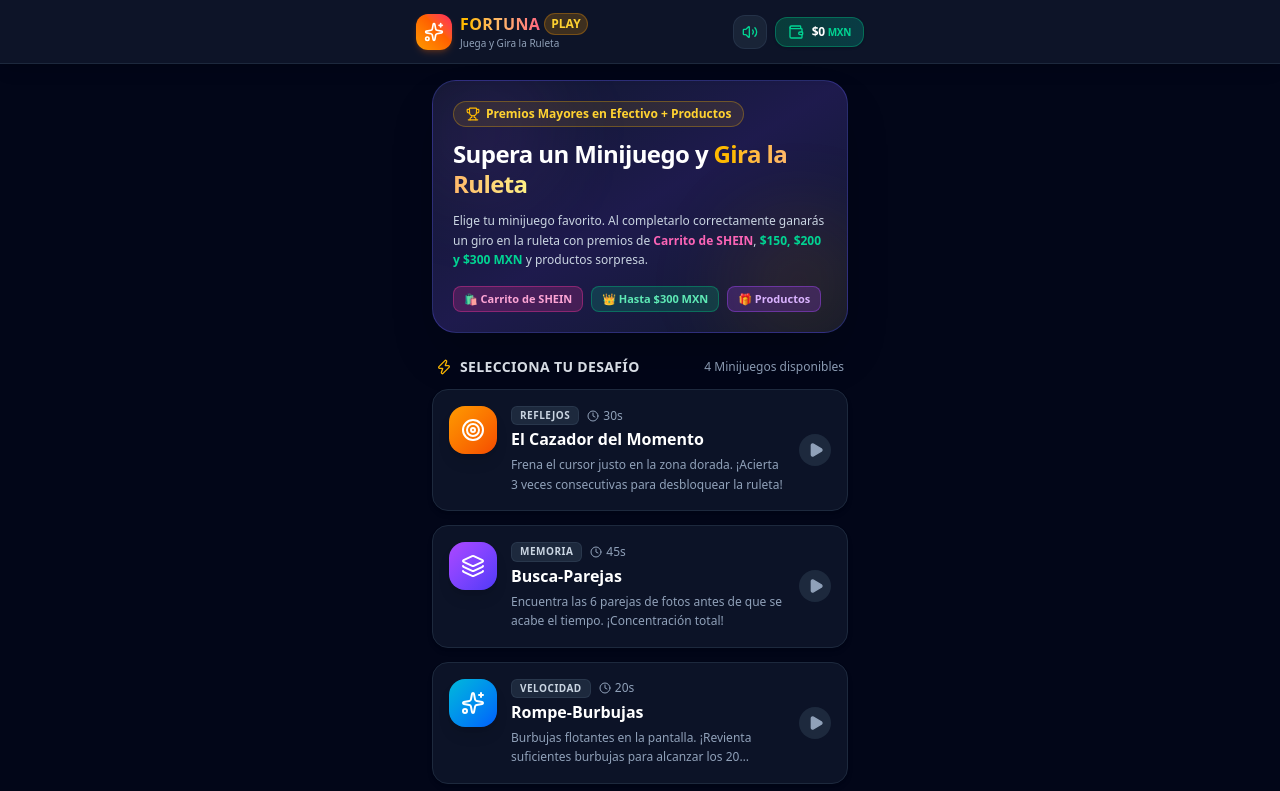
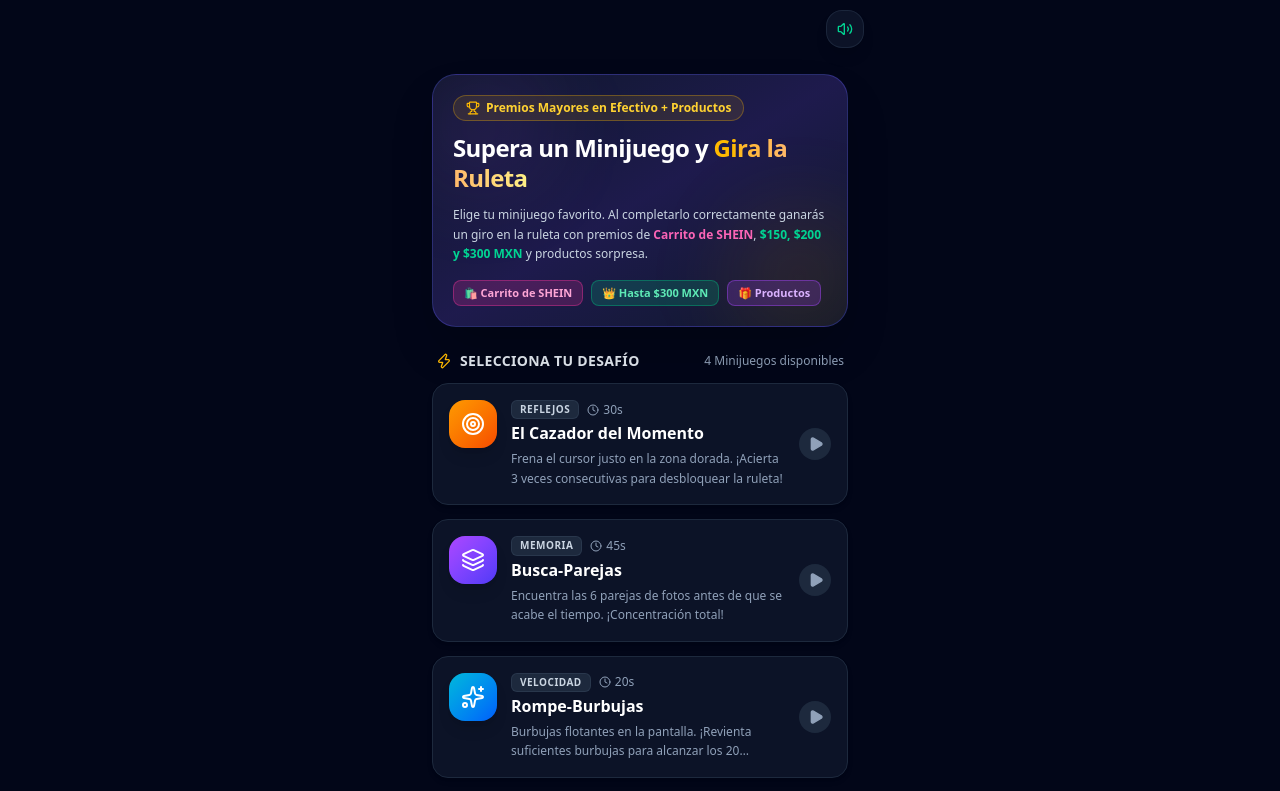
Before and after one commit to VicenteFigueroaa/eli, a Next.js app: page / in a window 1280 px wide. Shown: the top 791 px of the page. Built offline with nearby package versions, Linux system fonts and the light colour scheme.

Commit message:
style: barra superior simplificada dejando unicamente el boton de sonido

```diff
--- a/components/Header.tsx
+++ b/components/Header.tsx
@@ -1,21 +1,16 @@
 'use client';
 
 import React, { useState, useEffect } from 'react';
-import { Volume2, VolumeX, Gift, Wallet, Sparkles } from 'lucide-react';
+import { Volume2, VolumeX } from 'lucide-react';
 import { sounds } from '../utils/sound';
-import { WonPrize } from '../types/game';
 
 interface HeaderProps {
-  wonPrizes: WonPrize[];
-  onOpenInventory: () => void;
-  onHomeClick: () => void;
+  wonPrizes?: unknown;
+  onOpenInventory?: () => void;
+  onHomeClick?: () => void;
 }
 
-export const Header: React.FC<HeaderProps> = ({
-  wonPrizes,
-  onOpenInventory,
-  onHomeClick,
-}) => {
+export const Header: React.FC<HeaderProps> = () => {
   const [isMuted, setIsMuted] = useState(false);
 
   useEffect(() => {
@@ -30,46 +25,14 @@ export const Header: React.FC<HeaderProps> = ({
     }
   };
 
-  const totalCash = wonPrizes
-    .filter((p) => p.type === 'cash')
-    .reduce((sum, p) => {
-      const match = p.valueText.match(/\d+/);
-      return sum + (match ? parseInt(match[0], 10) : 0);
-    }, 0);
-
-  const productCount = wonPrizes.filter((p) => p.type === 'product').length;
-
   return (
-    <header className="sticky top-0 z-30 w-full bg-slate-900/90 backdrop-blur-md border-b border-slate-800 px-4 py-3 shadow-lg">
-      <div className="flex items-center justify-between max-w-md mx-auto">
-        {/* Brand / Logo */}
-        <button
-          onClick={onHomeClick}
-          className="flex items-center gap-2 group text-left focus:outline-none"
-        >
-          <div className="w-9 h-9 rounded-xl bg-gradient-to-tr from-amber-500 via-orange-500 to-rose-500 flex items-center justify-center shadow-md shadow-orange-500/20 group-hover:scale-105 transition-transform">
-            <Sparkles className="w-5 h-5 text-white" />
-          </div>
-          <div>
-            <div className="flex items-center gap-1">
-              <span className="font-black text-transparent bg-clip-text bg-gradient-to-r from-amber-400 via-orange-300 to-rose-400 text-base tracking-wide">
-                FORTUNA
-              </span>
-              <span className="text-xs px-1.5 py-0.5 rounded-full bg-amber-500/20 text-amber-300 font-bold border border-amber-500/30">
-                PLAY
-              </span>
-            </div>
-            <p className="text-[10px] text-slate-400 font-medium">Juega y Gira la Ruleta</p>
-          </div>
-        </button>
-
-        {/* Action Controls & Wallet */}
-        <div className="flex items-center gap-2">
-          {/* Sound Toggle */}
+    <header className="sticky top-0 z-30 w-full px-4 py-2.5 pointer-events-none">
+      <div className="flex items-center justify-end max-w-md mx-auto pointer-events-auto">
+        {/* Sound Toggle Button Only */}
         <button
           onClick={handleToggleSound}
           aria-label={isMuted ? 'Activar sonido' : 'Silenciar'}
-            className="p-2 rounded-xl bg-slate-800/80 hover:bg-slate-700 text-slate-300 hover:text-white border border-slate-700/50 transition-all active:scale-95"
+          className="p-2.5 rounded-2xl bg-slate-900/85 hover:bg-slate-800 text-slate-300 hover:text-white border border-slate-800/90 backdrop-blur-md shadow-lg transition-all active:scale-95"
         >
           {isMuted ? (
             <VolumeX className="w-4 h-4 text-rose-400" />
@@ -77,25 +40,6 @@ export const Header: React.FC<HeaderProps> = ({
             <Volume2 className="w-4 h-4 text-emerald-400" />
           )}
         </button>
-
-          {/* Wallet / Prizes Button */}
-          <button
-            onClick={onOpenInventory}
-            className="flex items-center gap-2 px-3 py-1.5 rounded-xl bg-gradient-to-r from-emerald-600/30 to-teal-600/30 hover:from-emerald-600/40 hover:to-teal-600/40 border border-emerald-500/40 text-emerald-300 shadow-sm active:scale-95 transition-all"
-          >
-            <div className="relative">
-              <Wallet className="w-4 h-4 text-emerald-400" />
-              {productCount > 0 && (
-                <span className="absolute -top-1.5 -right-2 w-3.5 h-3.5 rounded-full bg-amber-500 text-slate-950 font-black text-[9px] flex items-center justify-center">
-                  {productCount}
-                </span>
-              )}
-            </div>
-            <span className="text-xs font-bold text-white tracking-tight">
-              ${totalCash} <span className="text-[10px] text-emerald-400">MXN</span>
-            </span>
-          </button>
-        </div>
       </div>
     </header>
   );
```
Lines whose indentation alone changed are shown as unchanged.
